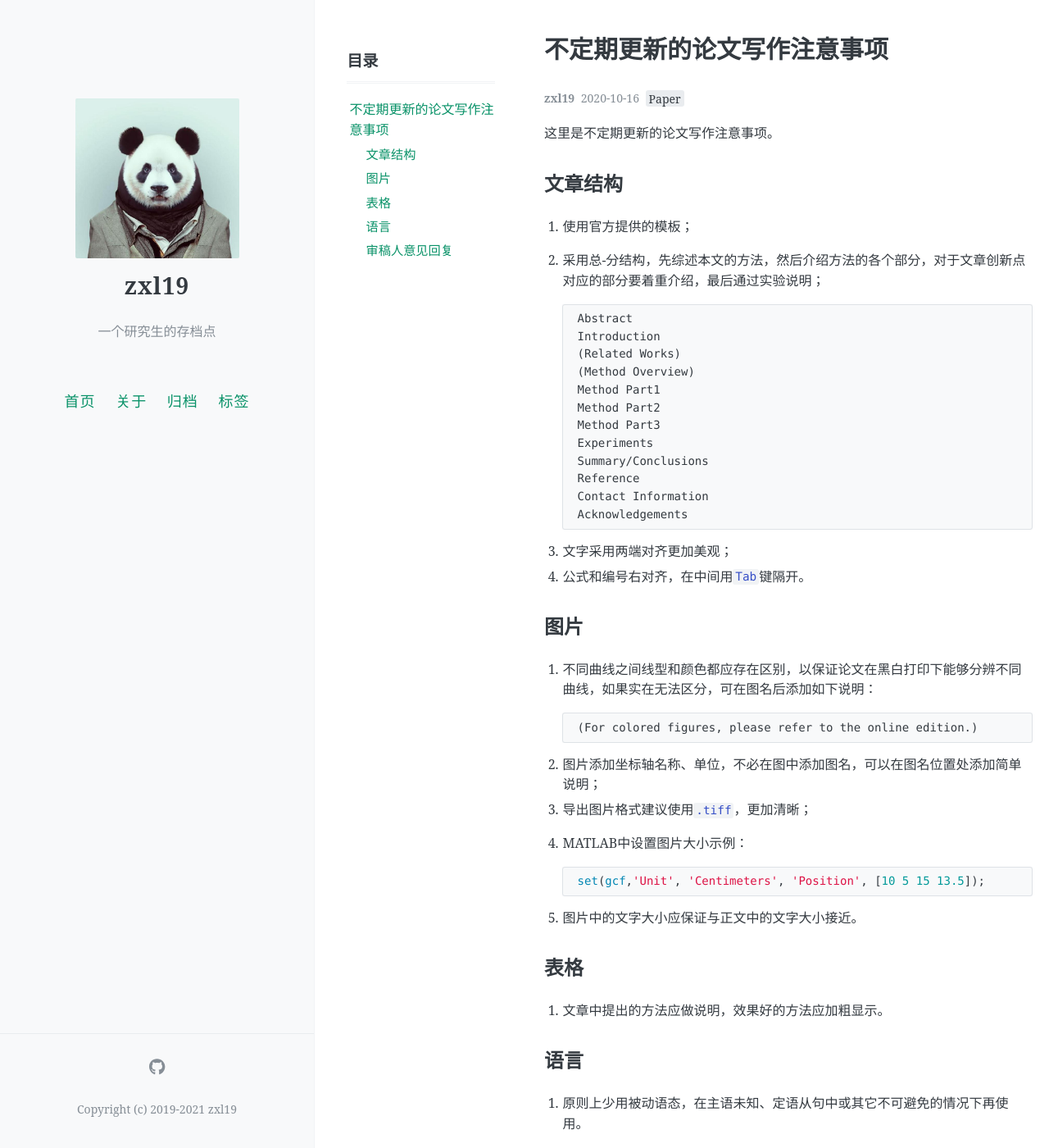
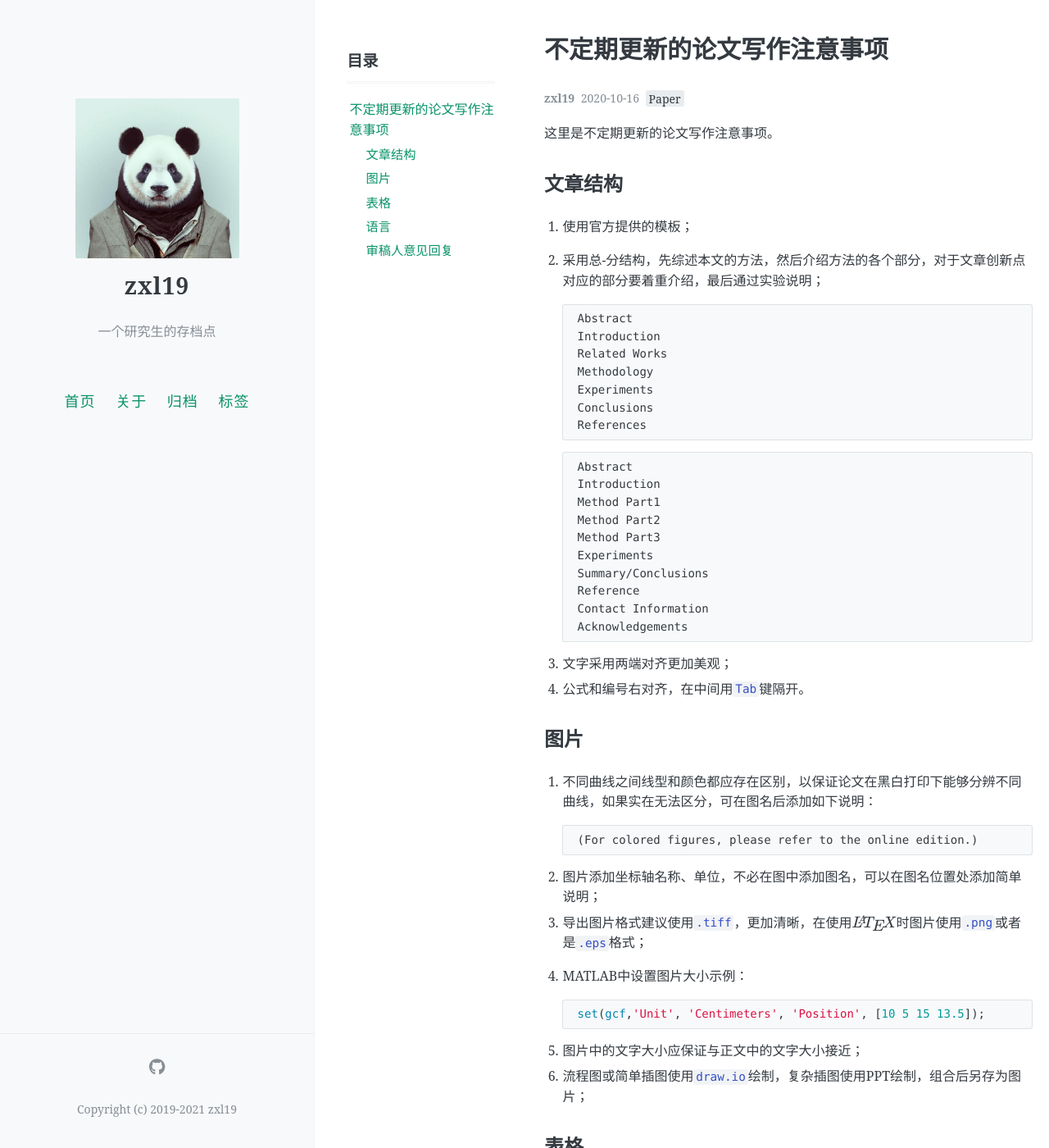
Before and after one commit to zxl19/zxl19.github.io, a Jekyll site: the page built from _posts/2020-10-16-paper-writing.md, in a window 1280 px wide and 1400 px high. Shown: the whole window at 82% size. Built offline with Jekyll 4.4.1, drawn with Linux system fonts in a browser that asks for light colours; formulas are drawn with MathJax 3; comment, search, counter and statistics services are not loaded.

Commit message:
Update Posts

````diff
--- a/_posts/2020-10-16-paper-writing.md
+++ b/_posts/2020-10-16-paper-writing.md
@@ -21,8 +21,16 @@ pinned: false
     ```text
     Abstract
     Introduction
-    (Related Works)
-    (Method Overview)
+    Related Works
+    Methodology
+    Experiments
+    Conclusions
+    References
+    ```
+
+    ```text
+    Abstract
+    Introduction
     Method Part1
     Method Part2
     Method Part3
@@ -45,14 +53,15 @@ pinned: false
     ```
 
 2. 图片添加坐标轴名称、单位，不必在图中添加图名，可以在图名位置处添加简单说明；
-3. 导出图片格式建议使用`.tiff`，更加清晰；
+3. 导出图片格式建议使用`.tiff`，更加清晰，在使用$\LaTeX$时图片使用`.png`或者是`.eps`格式；
 4. MATLAB中设置图片大小示例：
 
     ```matlab
     set(gcf,'Unit', 'Centimeters', 'Position', [10 5 15 13.5]);
     ```
 
-5. 图片中的文字大小应保证与正文中的文字大小接近。
+5. 图片中的文字大小应保证与正文中的文字大小接近；
+6. 流程图或简单插图使用`draw.io`绘制，复杂插图使用PPT绘制，组合后另存为图片；
 
 ## 表格
 
````
Also changed, not shown: _posts/2020-06-26-latex-installation.md (+8 -0 lines), _posts/2021-03-28-cmake-note.md (renamed from _posts/2021-03-28-cmake.md).
